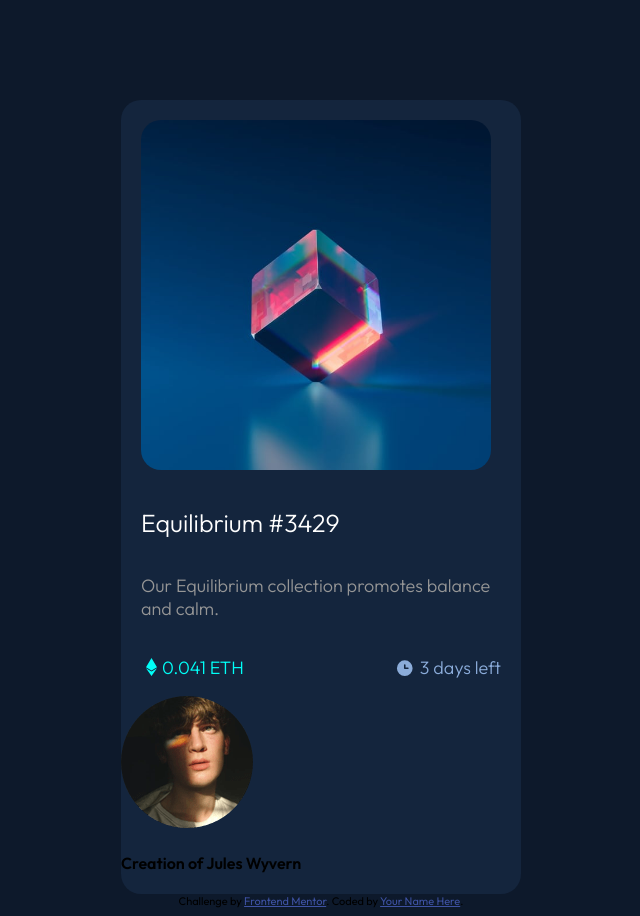
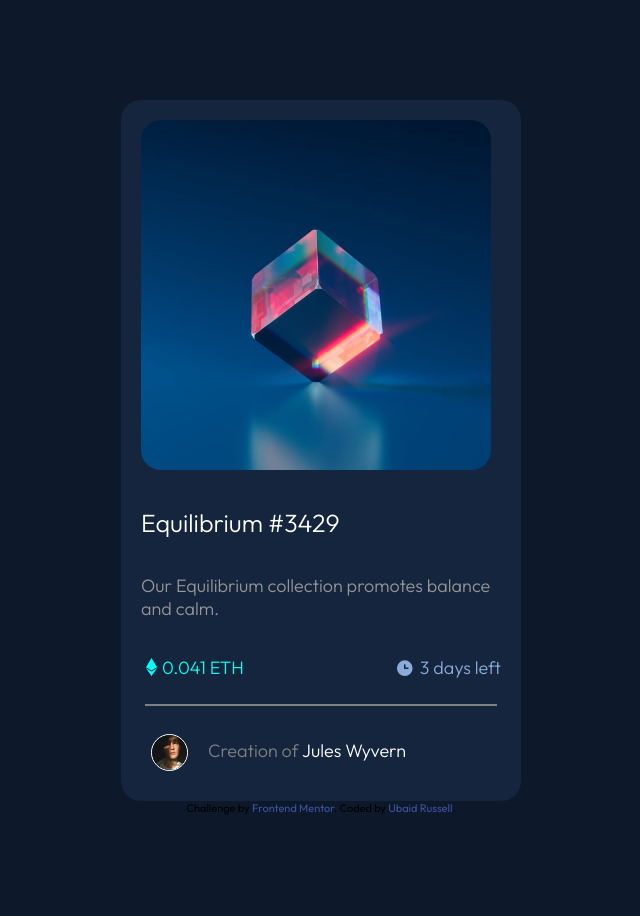
Before and after one commit to UbaidRussell/NFT-preview-card-component, a plain HTML site: page index.html in a window 1280 px wide. Shown: the whole page, without its empty margins (319-959 px from the left). After the commit the page ends 823 px from the top, so only its background shows below. Drawn offline with Linux system fonts and the light colour scheme.

Commit message:
Completed site 📦

```diff
--- a/index.html
+++ b/index.html
@@ -26,16 +26,17 @@
     <p class="pricing"><img class="pricing-image" src="images/icon-ethereum.svg" alt=""> 0.041 ETH</p>
     <p class="timing"><img class="timing-image"src="images/icon-clock.svg" alt=""> 3 days left</p>
   </div>
+  <hr width="350px" color="grey">
   <div class="inner-bottom-container">
-  <img src="images/image-avatar.png" alt="">
-  <h4>Creation of Jules Wyvern</h4>
+  <img class="profile-image" src="images/image-avatar.png" alt="">
+  <p class="profile-name"><a href=""> Creation of </a>Jules Wyvern</p>
   </div>
 
 
 </div>
   <div class="attribution">
     Challenge by <a href="https://www.frontendmentor.io?ref=challenge" target="_blank">Frontend Mentor</a>.
-    Coded by <a href="#">Your Name Here</a>.
+    Coded by <a href="http://ubaidrussell.com/">Ubaid Russell</a>.
   </div>
 </body>
 </html>
--- a/main.css
+++ b/main.css
@@ -73,3 +73,30 @@ body{
     float: left;
     margin-right: 5px;
 }
+
+.inner-bottom-container{
+    display: flex;
+}
+.profile-image{
+    display: inline-block;
+    width: 35px;
+    height: 35px;
+    margin-top: 20px;
+    margin-right: 20px;
+    margin-left: 30px;
+    margin-bottom: 30px;
+    border: 1px solid white;
+    border-radius: 50%;
+}
+.profile-name{
+    position: relative;
+    color: white;
+    font-size: 18px;
+    font-weight: 300;
+    margin-top: 25px;
+}
+a{
+    color: grey;
+    text-decoration: none;
+    cursor:default;
+}
```
Also changed, not shown: 2 other files.
